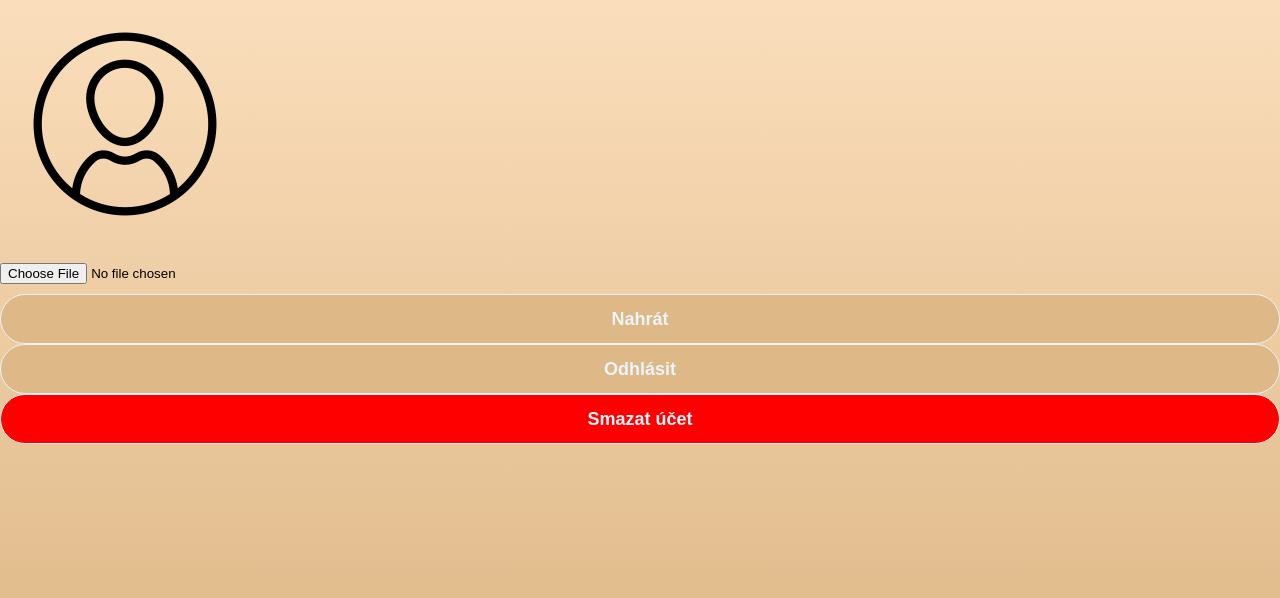
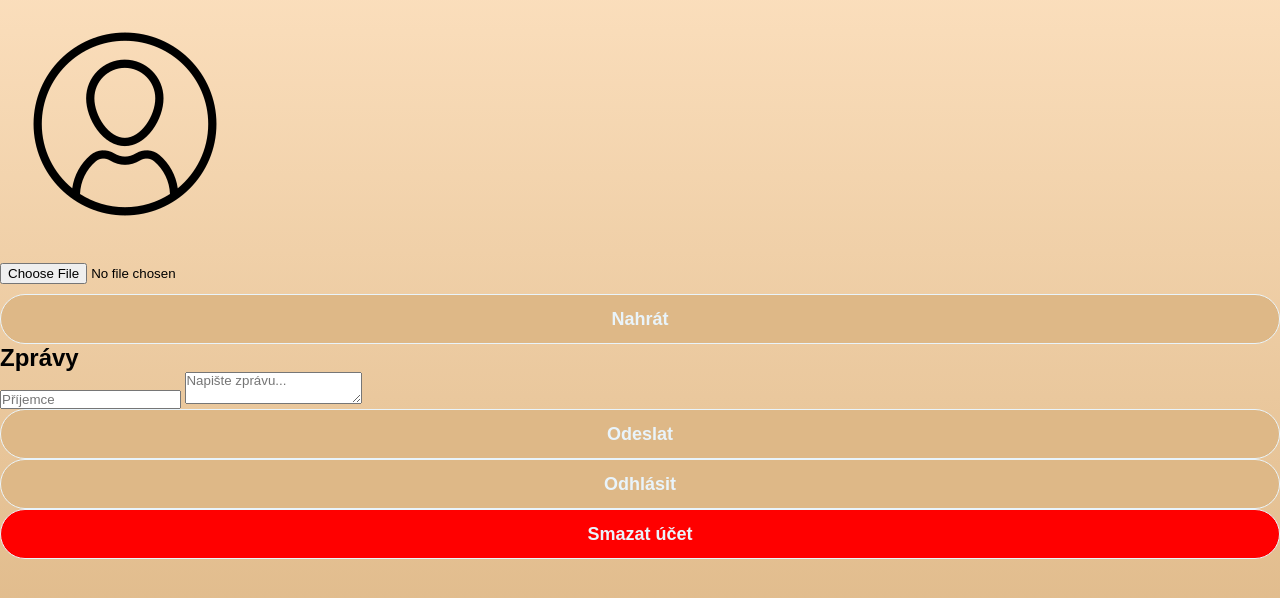
Before and after one commit to Datlik/Hledaci-pokladu, a Flask app: page /Profil in a window 1280 px wide. Shown: the part 114-712 px from the top of the page. Run offline with Flask 3, Linux system fonts and the light colour scheme; the visitor is signed in with stand-in values (Sample User, id 1).

Commit message:
Update profil.html Základy chatu

```diff
--- a/app/templates/profil.html
+++ b/app/templates/profil.html
@@ -12,6 +12,17 @@
         <input type="file" name="profile_image" id="profile_image_upload" style="margin: 10px 0;">
         <input type="submit" value="Nahrát">
     </form>
+        <h2>Zprávy</h2>
+<ul>
+    {% for message in messages %}
+    <li><strong>{{ message.sender }}</strong>: {{ message.content }}</li>
+    {% endfor %}
+</ul>
+<form method="POST" action="{{ url_for('auth.send_message') }}">
+    <input type="text" name="recipient" placeholder="Příjemce">
+    <textarea name="message" placeholder="Napište zprávu..."></textarea>
+    <input type="submit" value="Odeslat">
+</form>
 </div>
 
 <div class="profile_buttons">
```
